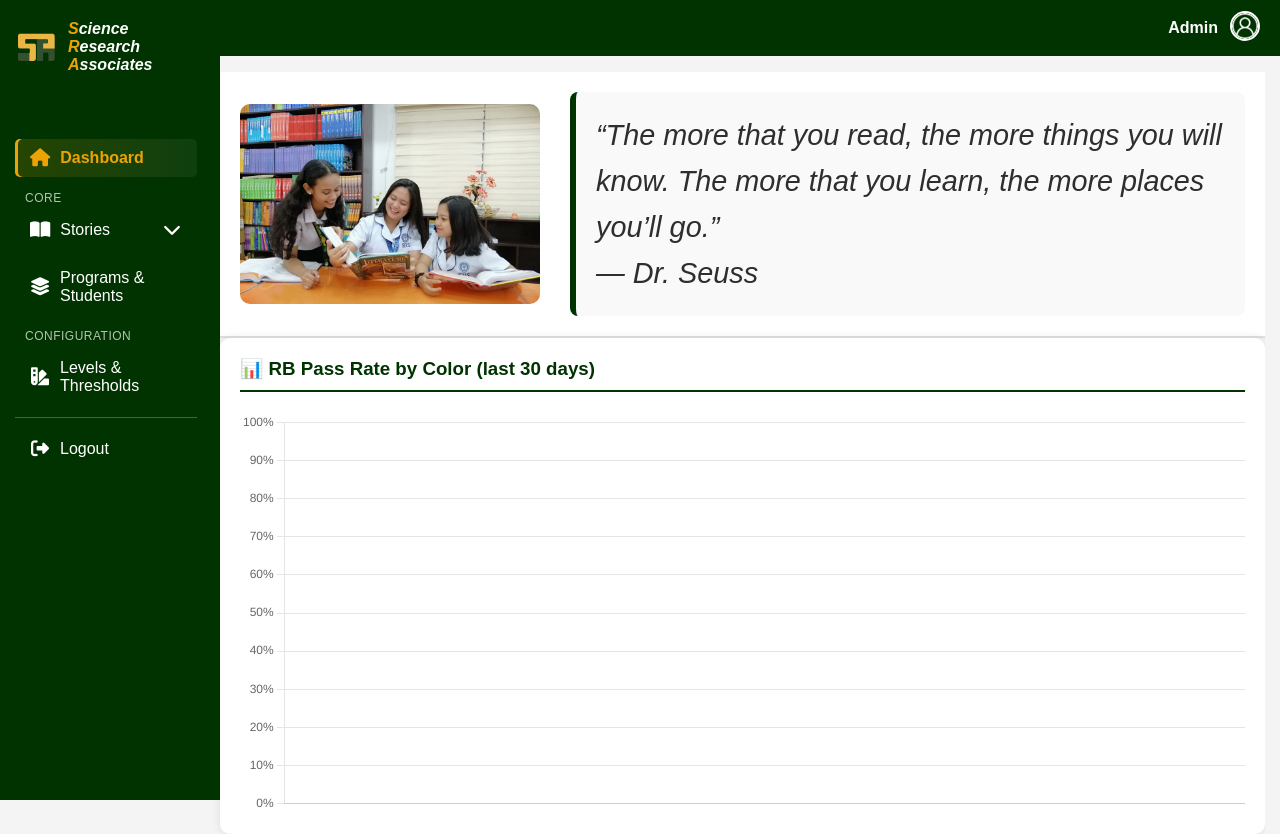
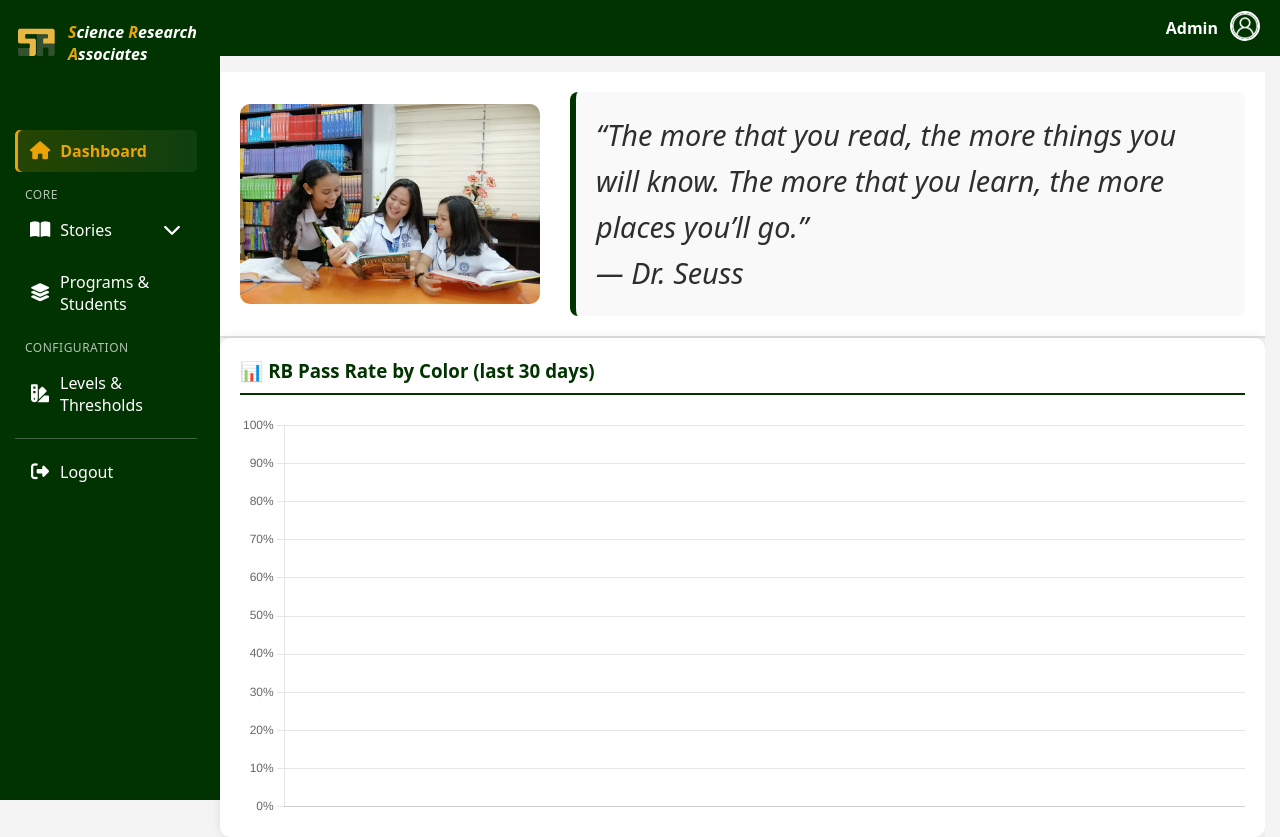
Before and after one commit to bermejoFlorence/SRA-Management-System, a PHP site: page /admin/index.php in a window 1280 px wide. Run offline with PHP 8.4, Linux system fonts and the light colour scheme; the visitor is signed in with stand-in values (Sample User, id 1); data that the repository does not hold is empty; some libraries are stand-ins or nearby versions.

Commit message:
font style

```diff
--- a/admin/styles/style.css
+++ b/admin/styles/style.css
@@ -10,7 +10,7 @@
 
 html, body {
   margin: 0;
-  font-family: Arial, sans-serif;
+  font-family: 'Poppins', system-ui, -apple-system, BlinkMacSystemFont, 'Segoe UI', sans-serif;
   background: var(--bg);
 }
 html {
```
